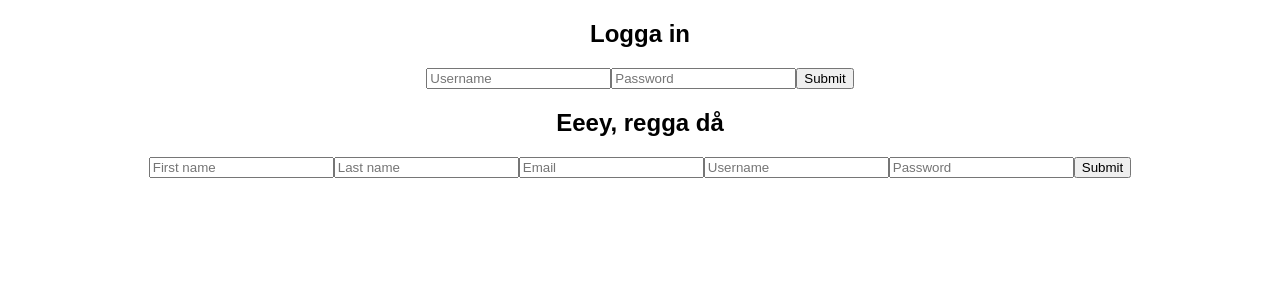
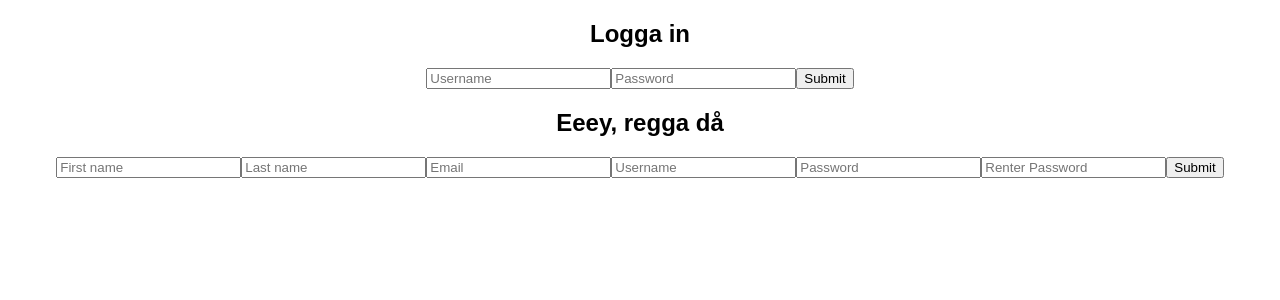
Before and after one commit to Oscmage/tournament-page, a React (Create React App) app in the folder frontend/: page / in a window 1280 px wide. Shown: the top 300 px of the page. Built offline with nearby package versions, Linux system fonts and the light colour scheme.

Commit message:
Add reenter password and check that they match.

```diff
--- a/frontend/src/presentationComponents/LoginForm.tsx
+++ b/frontend/src/presentationComponents/LoginForm.tsx
@@ -28,7 +28,7 @@ class LoginForm extends React.Component<
             placeholder="Password"
             value={this.state.password}
             onChange={this.updatePassword}
-            type="text"
+            type="password"
             name="password"
           />
           <input type="submit" value="Submit" />
--- a/frontend/src/presentationComponents/RegisterForm.tsx
+++ b/frontend/src/presentationComponents/RegisterForm.tsx
@@ -3,7 +3,7 @@ import User from "./../interface/User";
 
 class RegisterForm extends React.Component<
   { onRegister: (user: User) => void },
-  { user: User }
+  { user: User; rePassword: string; passwordMatch: boolean }
 > {
   public constructor(props: any) {
     super(props);
@@ -14,14 +14,14 @@ class RegisterForm extends React.Component<
         email: "",
         username: "",
         password: ""
-      }
+      },
+      rePassword: "",
+      passwordMatch: true
     };
   }
 
   public render() {
-    return (
-      <div className="RegisterForm">
-        <h2>Eeey, regga då</h2>
+    const form = (
       <form onSubmit={this.onRegister}>
         <input
           placeholder="First name"
@@ -55,18 +55,57 @@ class RegisterForm extends React.Component<
           placeholder="Password"
           value={this.state.user.password}
           onChange={this.updatePassword}
-            type="text"
+          onFocus={this.disableMatchError}
+          type="password"
           name="password"
+        />
+        <input
+          placeholder="Renter Password"
+          value={this.state.rePassword}
+          onChange={this.updateRePassword}
+          onFocus={this.disableMatchError}
+          type="password"
+          name="renterpassword"
         />
         <input type="submit" value="Submit" />
       </form>
+    );
+    if (this.state.passwordMatch) {
+      return (
+        <div className="RegisterForm">
+          <h2>Eeey, regga då</h2>
+          {form}
+        </div>
+      );
+    } else {
+      return (
+        <div className="RegisterForm">
+          <h2>Eeey, regga då</h2>
+          {form}
+          <p>Password does not match.</p>
         </div>
       );
     }
+  }
+
+  private disableMatchError = () => {
+    this.setState({
+      ...this.state,
+      passwordMatch: true
+    });
+  };
 
   private onRegister = (event: React.FormEvent<HTMLFormElement>) => {
     event.preventDefault();
-    this.props.onRegister(this.state.user);
+    const { user, rePassword } = this.state;
+    if (user.password === rePassword) {
+      this.props.onRegister(user);
+    } else {
+      this.setState({
+        ...this.state,
+        passwordMatch: false
+      });
+    }
   };
 
   private updateFirstName = (event: React.ChangeEvent<HTMLInputElement>) => {
@@ -98,6 +137,13 @@ class RegisterForm extends React.Component<
       user: { ...this.state.user, password: event.target.value }
     });
   };
+
+  private updateRePassword = (event: React.ChangeEvent<HTMLInputElement>) => {
+    this.setState({
+      ...this.state,
+      rePassword: event.target.value
+    });
+  };
 }
 
 export default RegisterForm;
```
Lines whose indentation alone changed are shown as unchanged.
